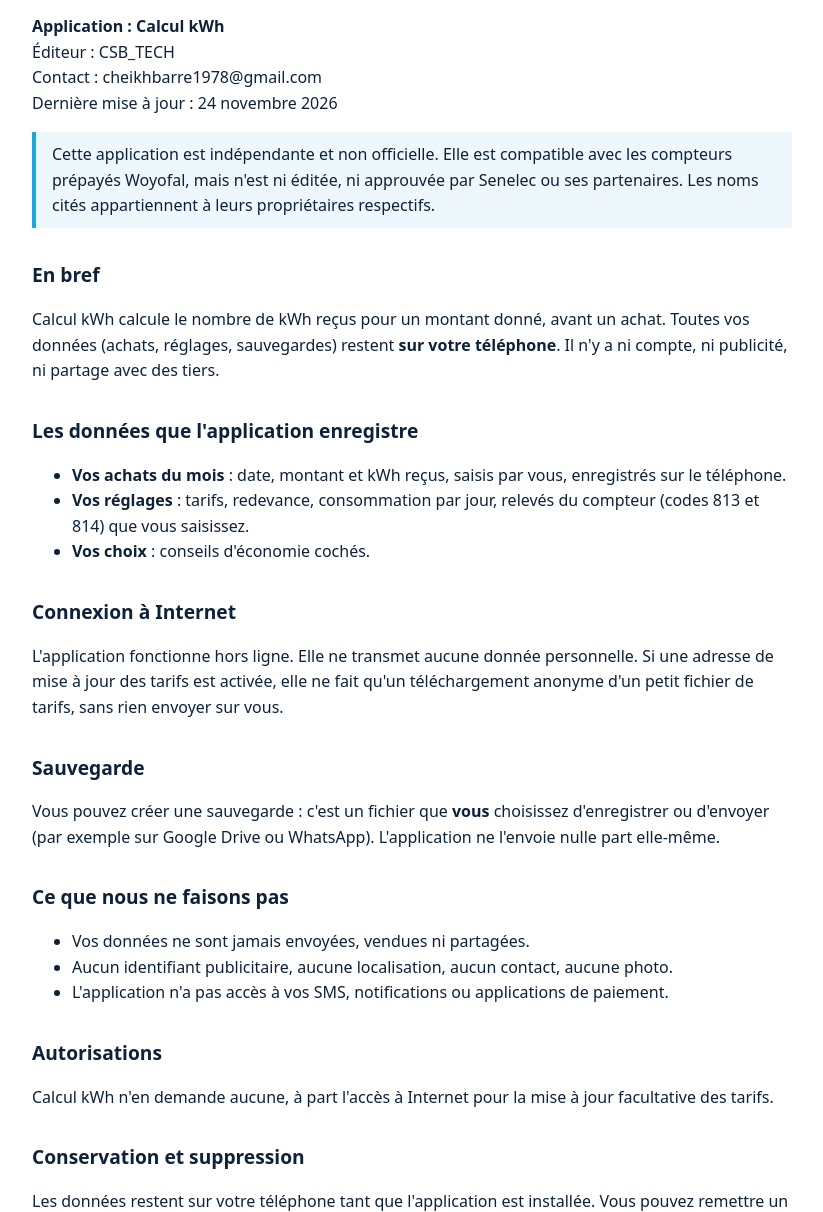
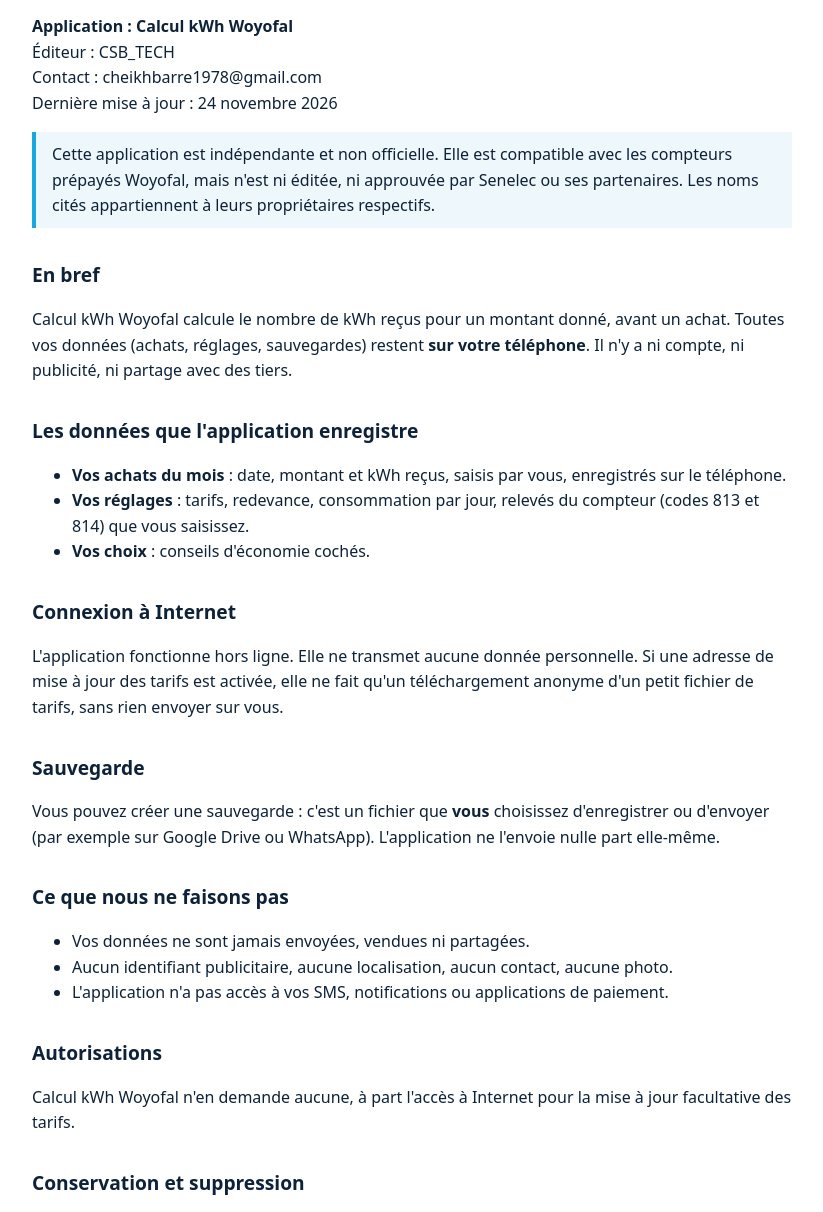
Before and after one commit to cheikhbarre1978-source/calcul-kwh-politique, a plain HTML site: page index.html in a window 1280 px wide. Shown: the part 76-1288 px from the top of the page, without its empty margins (228-1051 px from the left). Drawn offline with Linux system fonts and the light colour scheme.

Commit message:
Politique: nom de l'application Calcul kWh Woyofal
Co-Authored-By: Claude Haiku 5.5 <noreply@anthropic.com>

```diff
--- a/index.html
+++ b/index.html
@@ -3,7 +3,7 @@
 <head>
 <meta charset="utf-8">
 <meta name="viewport" content="width=device-width, initial-scale=1">
-<title>Politique de confidentialité – Calcul kWh</title>
+<title>Politique de confidentialité – Calcul kWh Woyofal</title>
 <style>
   body{font-family:system-ui,Segoe UI,Arial,sans-serif;max-width:760px;margin:2rem auto;padding:0 1rem;line-height:1.6;color:#0d2238}
   h1{font-size:1.6rem} h2{font-size:1.2rem;margin-top:2rem}
@@ -12,7 +12,7 @@
 </head>
 <body>
 <h1>Politique de confidentialité</h1>
-<p><strong>Application : Calcul kWh</strong><br>
+<p><strong>Application : Calcul kWh Woyofal</strong><br>
 Éditeur : CSB_TECH<br>
 Contact : cheikhbarre1978@gmail.com<br>
 Dernière mise à jour : 24 novembre 2026</p>
@@ -22,7 +22,7 @@ prépayés Woyofal, mais n'est ni éditée, ni approuvée par Senelec ou ses par
 appartiennent à leurs propriétaires respectifs.</p>
 
 <h2>En bref</h2>
-<p>Calcul kWh calcule le nombre de kWh reçus pour un montant donné, avant un achat. Toutes vos données
+<p>Calcul kWh Woyofal calcule le nombre de kWh reçus pour un montant donné, avant un achat. Toutes vos données
 (achats, réglages, sauvegardes) restent <strong>sur votre téléphone</strong>. Il n'y a ni compte, ni publicité,
 ni partage avec des tiers.</p>
 
@@ -50,7 +50,7 @@ sur vous.</p>
 </ul>
 
 <h2>Autorisations</h2>
-<p>Calcul kWh n'en demande aucune, à part l'accès à Internet pour la mise à jour facultative des tarifs.</p>
+<p>Calcul kWh Woyofal n'en demande aucune, à part l'accès à Internet pour la mise à jour facultative des tarifs.</p>
 
 <h2>Conservation et suppression</h2>
 <p>Les données restent sur votre téléphone tant que l'application est installée. Vous pouvez remettre un mois à zéro
```
